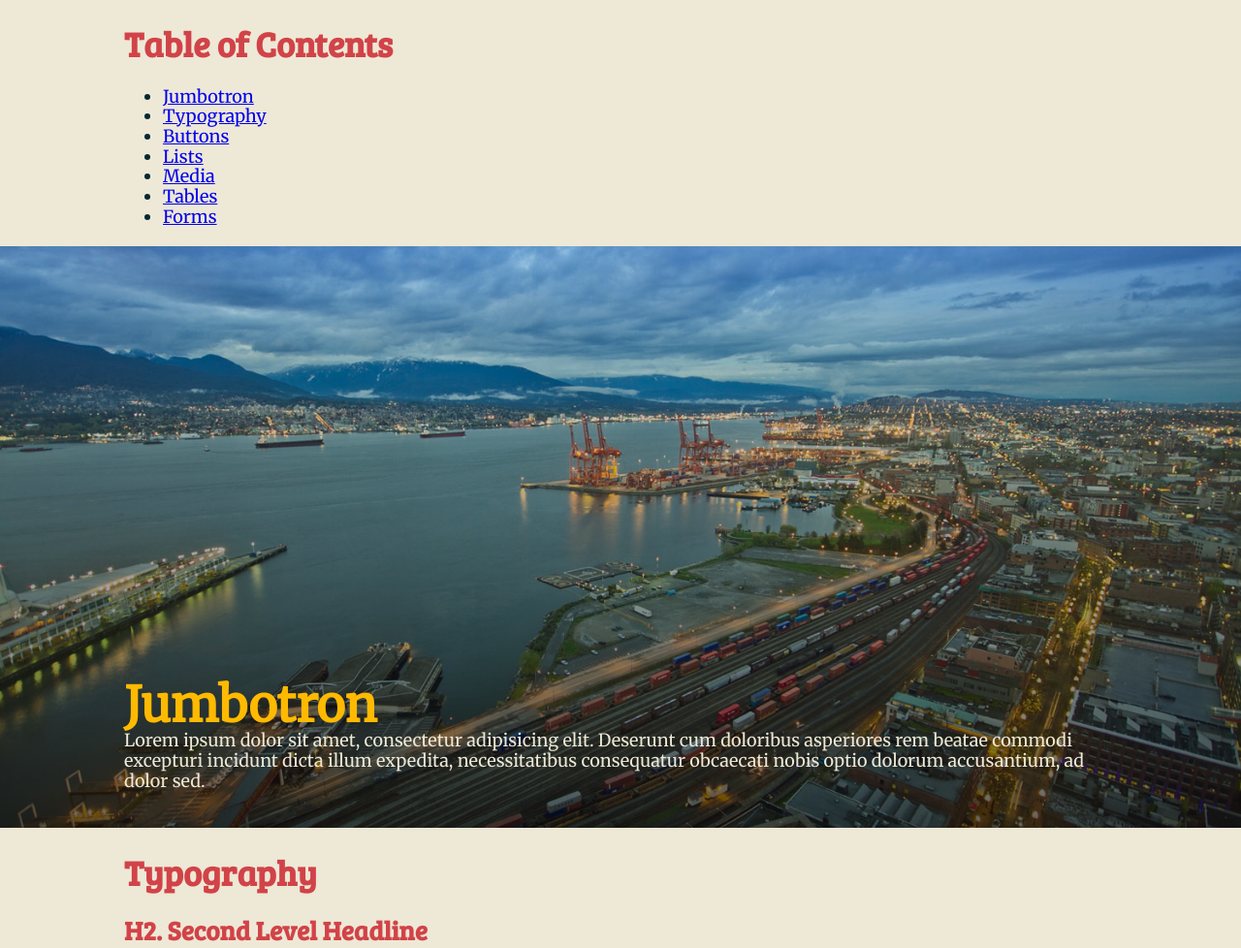
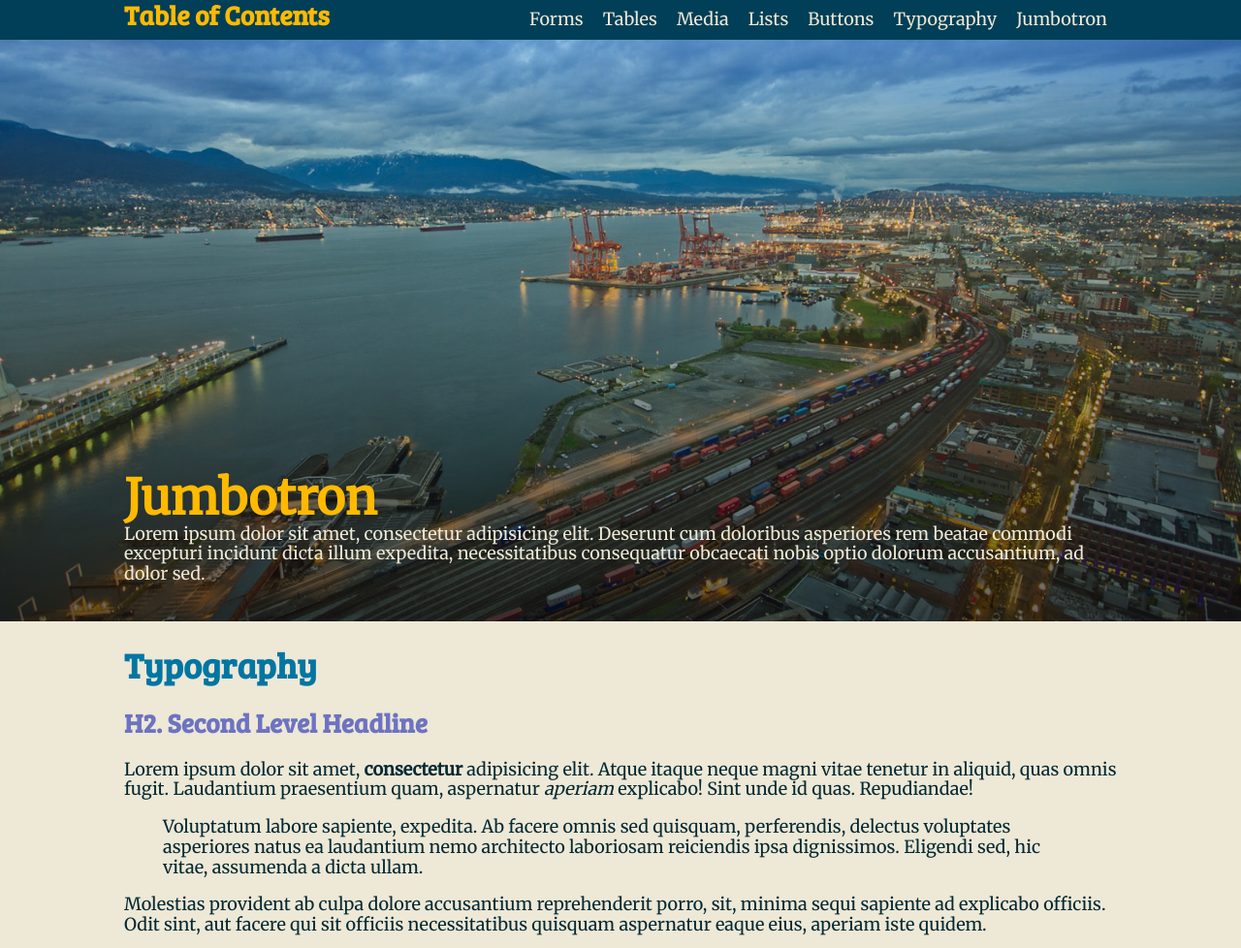
Before and after one commit to aranab/sass-codearx, a website: page index.html in a window 1280 px wide. Shown: the top 978 px of the page at 97% size. Drawn offline with Linux system fonts and the light colour scheme.

Commit message:
Added more directives like loop, conditional

```diff
--- a/assets/scss/_base.scss
+++ b/assets/scss/_base.scss
@@ -16,7 +16,14 @@ body {
     margin: 0 auto;
 }
 
+$color-headlines: $blue, $purple, $green, $red, $orange, $yellow;
+
 h1, h2, h3, h4, h5, h6 {
     font-family: $font-highlight;
-    color: $color-headlines;
 }
+
+@for $item from 1 through length($color-headlines) {
+    h#{$item} {
+        color: nth($color-headlines, $item);
+    }
+}
--- a/assets/scss/_interface.scss
+++ b/assets/scss/_interface.scss
@@ -1,7 +1,7 @@
 $color-btn-text: $color-backgrounds;
-$color-btn-default: $color-main;
-$color-btn-hot: $red;
-$color-btn-cool: $blue;
+// $color-btn-default: $color-main;
+// $color-btn-hot: $red;
+// $color-btn-cool: $blue;
 $roundness: 20px 0 20px 0;
 
 %btn {
@@ -18,19 +18,32 @@ $roundness: 20px 0 20px 0;
     color: $color-btn-text;
 }
 
-.btn-default {
-    @extend %btn;
-    background: $color-btn-default;
-}
+// just list
+// $color-btn-name: 'default', 'hot', 'cool';
+// $color-btn-values: $color-main, $red, $blue;
 
-.btn-hot {
-    @extend %btn;
-    background: $color-btn-hot;
-}
+// @each $name in $color-btn-name {
+//     $i: index($color-btn-name, $name);
 
-.btn-cool {
-    @extend %btn;
-    background: $color-btn-cool;
+//     .btn-#{$name} {
+//         @extend %btn;
+//         background-color: nth($color-btn-values, $i);
+//     }
+// }
+
+// Associative list: Sass are called maps
+$color-btns: (
+    default: $color-main,
+    hot: $red,
+    cool: $blue,
+    awesome: $purple
+);
+
+@each $key, $value in $color-btns {
+    .btn-#{$key} {
+        @extend %btn;
+        background-color: $value;
+    }
 }
 
 .grid {
--- a/assets/scss/_mixins.scss
+++ b/assets/scss/_mixins.scss
@@ -34,3 +34,17 @@
         margin-bottom: 0;
     }
 }
+
+@mixin break($args...) {
+    @if length($args) == 1  {
+        @media (min-width: nth($args, 1)) {
+            @content;
+        }
+    }
+
+    @if length($args) == 2 {
+        @media (min-width: nth($args, 1)) and (max-width: nth($args, 2)) {
+            @content;
+        }
+    }
+}
--- a/assets/scss/_variables.scss
+++ b/assets/scss/_variables.scss
@@ -11,7 +11,6 @@ $purple:   #6D73C2;
 
 $color-main: $darkblue;
 $color-backgrounds: $offwhite;
-$color-headlines: $red;
 
 $font-main: 'Merriweather', Helvetica, sans-serif;
 $font-highlight: 'Bree Serif', Helvetica, sans-serif;
--- a/assets/scss/modules/_backgrounds.scss
+++ b/assets/scss/modules/_backgrounds.scss
@@ -27,6 +27,7 @@
 
 .jumbotron {
 		@include backImage('../images/water.jpg', 600px);
+		margin-top: 0;
 }
 
 .bridge {
--- a/assets/scss/modules/_navigation.scss
+++ b/assets/scss/modules/_navigation.scss
@@ -0,0 +1,62 @@
+nav {
+    header & {
+        background-color: darken($blue, 15%);
+    }
+
+    .branding {
+        float: left;
+        display: none;
+        @include break(1000px) {
+            display: block;
+        }
+    }
+
+    .branding h1 {
+        font-size: 2.75rem;
+        overflow: hidden;
+        margin: 0;
+        color: $yellow;
+    }
+
+    ul {
+        list-style: none;
+        margin: 0;
+        padding: 0;
+        @include clearfix;
+    }
+
+    ul li {
+        @include break(760px) {
+            float: right;
+        }
+        padding: 10px 5px;
+    }
+
+    ul li a {
+        text-decoration: none;
+        padding: 10px 5px;
+        color: $color-backgrounds;
+
+        &:hover {
+            color: $yellow;
+        }
+
+        header &:hover {
+            background-color: darken($blue, 20%);
+        }
+
+        footer & {
+            color: white;
+        }
+    }
+
+    footer & {
+        margin-top: 20px;
+        min-height: 200px;
+        background-color: darken($blue, 15%);
+
+        @include break(0, 500px) {
+            display: none;
+        }
+    }
+}
--- a/assets/scss/styles.scss
+++ b/assets/scss/styles.scss
@@ -7,3 +7,4 @@
 @import "modules/media";
 @import "modules/backgrounds";
 @import "modules/tables";
+@import "modules/navigation";
--- a/index.html
+++ b/index.html
@@ -11,8 +11,8 @@
 
 <body>
     <header>
-        <div class="container">
-            <nav>
+        <nav>
+            <div class="container">
                 <div class="branding">
                     <h1>Table of Contents</h1>
                 </div><!-- branding -->
@@ -25,8 +25,8 @@
                     <li><a href="#tables">Tables</a></li>
                     <li><a href="#forms">Forms</a></li>
                 </ul>
-            </nav>
-        </div><!-- container -->
+            </div><!-- container -->
+        </nav>
     </header><!-- Tag: header -->
 
     <section class="background jumbotron" id="jumbotron">
@@ -127,6 +127,7 @@
             <button class="btn-default">Default</button>
             <button class="btn-cool">Cool</button>
             <button class="btn-hot">Hot</button>
+            <button class="btn-awesome">Awesome</button>
         </div><!-- container -->
     </section><!-- #buttons -->
 
@@ -305,8 +306,8 @@
     </section><!-- #forms -->
 
     <footer>
-        <div class="container">
-            <nav>
+        <nav>
+            <div class="container">
                 <ul>
                     <li><a href="#jumbotron">Jumbotron</a></li>
                     <li><a href="#palette">Palette</a></li>
@@ -317,8 +318,8 @@
                     <li><a href="#tables">Tables</a></li>
                     <li><a href="#forms">Forms</a></li>
                 </ul>
-            </nav>
-        </div><!-- container -->
+            </div><!-- container -->
+        </nav>
     </footer><!-- Tag: footer -->
 
     <script src="dist/js/bundle.js"></script>
```
Also changed, not shown: README.md, dist/css/styles.css.
